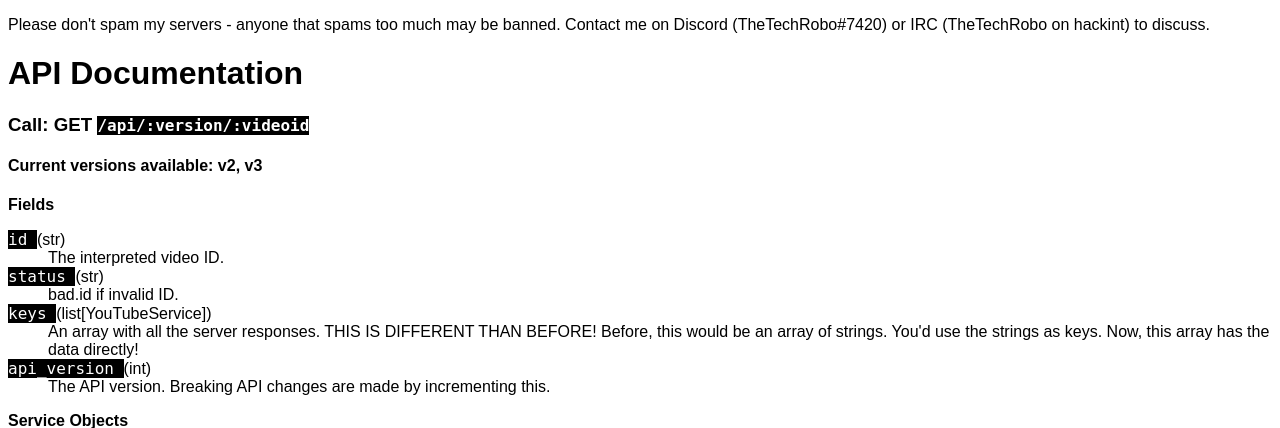
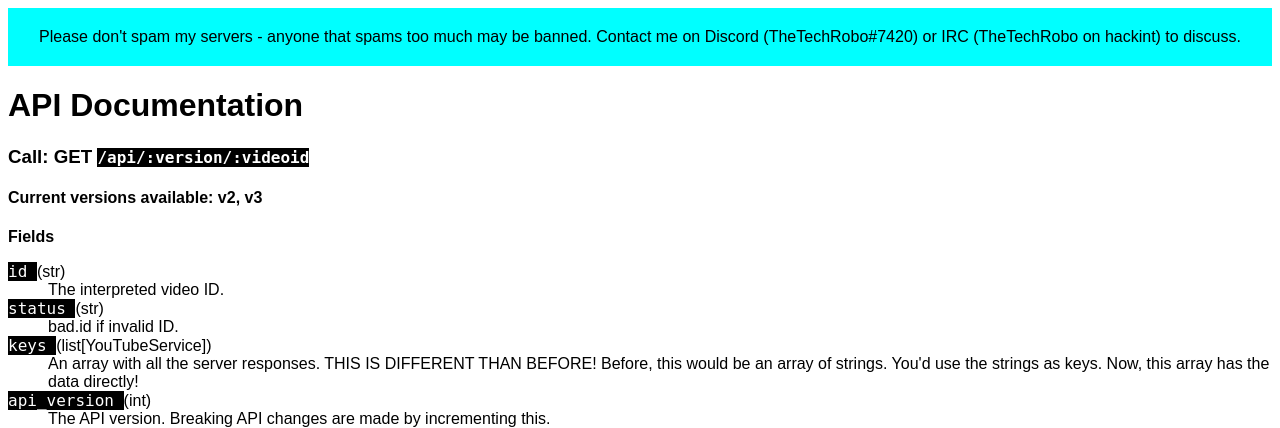
Before and after one commit to TheTechRobo/youtubevideofinder, a Flask app: page /api in a window 1280 px wide. Shown: the top 428 px of the page. Run offline with Flask 2, Linux system fonts and the light colour scheme; some libraries are stand-ins or nearby versions.

Commit message:
Colour the "dont spam my servers" differently

```diff
--- a/templates/api.html
+++ b/templates/api.html
@@ -20,6 +20,12 @@ code {
 .code-dark {
   background-color: darkblue;
   color: lightgreen;
+}
+.banner {
+  background-color: cyan;
+  color: black;
+  text-align: center;
+  padding: 20px;
 }
 </style>
     <script>
@@ -62,7 +68,7 @@ code {
     </script>
   </head>
   <body>
-    <p>Please don't spam my servers - anyone that spams too much may be banned. Contact me on Discord (TheTechRobo#7420) or IRC (TheTechRobo on hackint) to discuss.</p>
+    <div class="banner">Please don't spam my servers - anyone that spams too much may be banned. Contact me on Discord (TheTechRobo#7420) or IRC (TheTechRobo on hackint) to discuss.</div>
     <h1>API Documentation</h1>
     <h3>Call: GET <code>/api/:version/:videoid</code></h3>
     <h4>Current versions available: v2, v3</h4>
```
